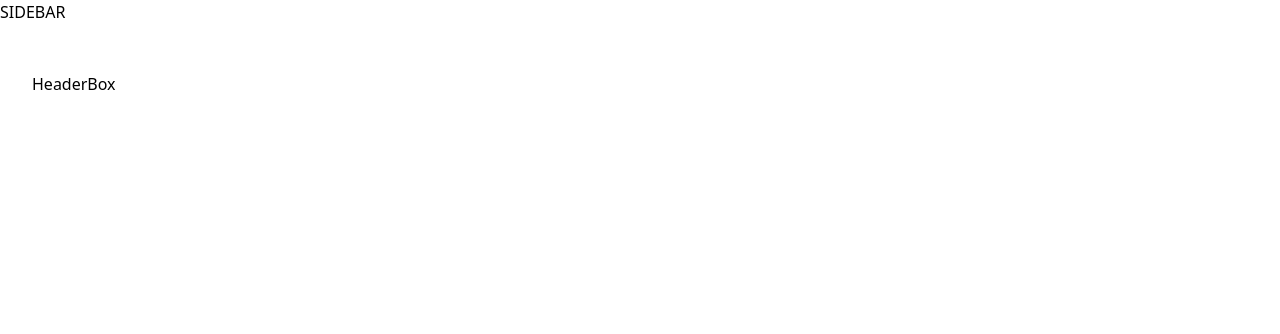
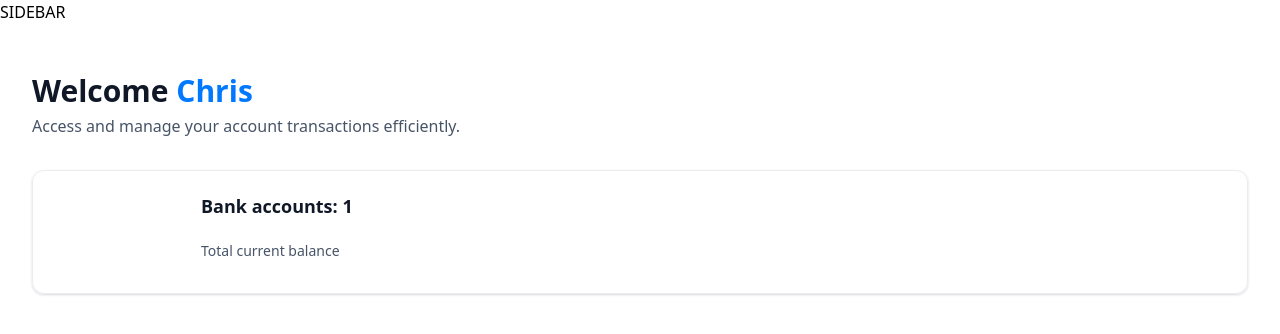
Before and after one commit to ChrisJoshRoberts/neo-bank, a Next.js app: page / in a window 1280 px wide. Shown: the top 334 px of the page. Built offline with nearby package versions, Linux system fonts and the light colour scheme.

Commit message:
adding totalbalancebox component

```diff
--- a/app/(root)/page.tsx
+++ b/app/(root)/page.tsx
@@ -1,7 +1,9 @@
 import React from 'react'
 import HeaderBox from '@/components/HeaderBox'
+import TotalBalanceBox from '@/components/TotalBalanceBox'
 
 const Home = () => {
+  const loggedIn = {firsName: 'Chris'}
   return (
     <div className='home'>
       <div className="home-content">
@@ -9,7 +11,13 @@ const Home = () => {
           <HeaderBox
             type="greeting"
             title="Welcome"
-            user=""
+            user={loggedIn?.firsName || "Guest"}
+            subtext='Access and manage your account transactions efficiently.'
+          />
+          <TotalBalanceBox
+            accounts={[]}
+            totalBanks={1}
+            totalCurrentBalance={1250.35}
           />
         </header>
       </div>
--- a/components/HeaderBox.tsx
+++ b/components/HeaderBox.tsx
@@ -1,8 +1,16 @@
 import React from 'react'
 
-const HeaderBox = () => {
+const HeaderBox = ({type = "title", title, subtext, user}: HeaderBoxProps) => {
   return (
-    <div>HeaderBox</div>
+    <div className='header-box'>
+      <h1 className='header-box-title'>
+        {title}
+        {type === "greeting" && (
+          <span className='text-bankGradient'> {user}</span>
+        )}
+        </h1>
+        <p className='header-box-subtext'>{subtext}</p>
+    </div>
   )
 }
 
--- /dev/null
+++ b/components/TotalBalanceBox.tsx
@@ -0,0 +1,27 @@
+import React from 'react'
+
+const TotalBalanceBox = ({accounts=[], totalBanks, totalCurrentBalance}: TotlaBalanceBoxProps) => {
+  return (
+    <section className='total-balance'>
+      <div className='total-balance-chart'>
+        {/* Doughnut Chart */}
+
+      </div>
+      <div className="flex flex-col gap-6">
+        <h2 className="header-2">
+        Bank accounts: {totalBanks}
+        </h2>
+        <div className="flex flex-col gap-2">
+          <p className='total-balance-label'>
+            Total current balance
+          </p>
+          <p className='total-balance-amount'>
+
+          </p>
+        </div>
+      </div>
+    </section>
+  )
+}
+
+export default TotalBalanceBox
```
